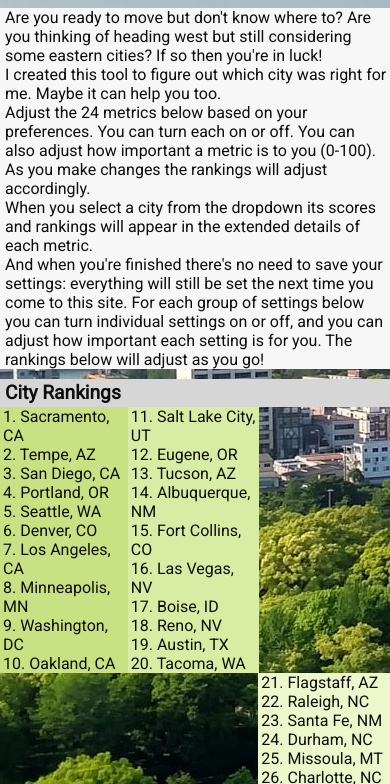
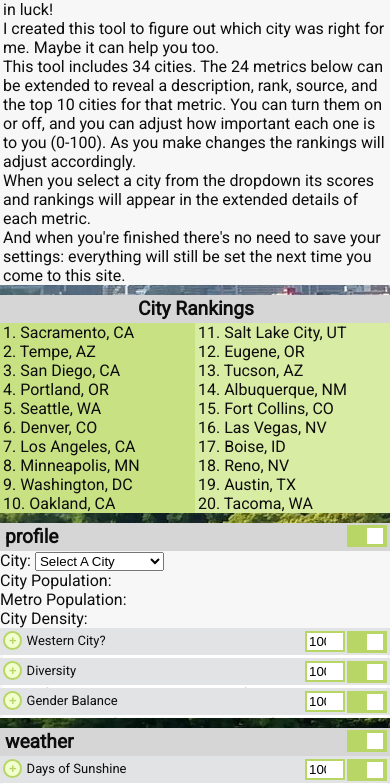
Before and after one commit to jeffbartelli/whereToGoV2.5, a plain HTML site: page index.html in a window 390 px wide. Shown: the part 102-886 px from the top of the page. Drawn offline with Linux system fonts and the light colour scheme.

Commit message:
2/11 responsive design, content updates

```diff
--- a/index.html
+++ b/index.html
@@ -14,14 +14,12 @@
   </section>
   <section id="intro">
     <!-- <div class="sectionHead"><label>Where To Live</label></div> -->
-      Are you ready to move but don't know where to? Are you thinking of heading west but still considering some eastern cities? If so then you're in luck!<br />
+      Are you ready to move but don't know where to? Maybe you want to head west, but want to know how those trendy eastern towns compare?
+      If so then you're in luck!<br />
       I created this tool to figure out which city was right for me. Maybe it can help you too.<br />
-      Adjust the 24 metrics below based on your preferences. You can turn each on or off. You can also adjust how important a metric is to you (0-100). As you make changes the rankings will adjust accordingly.<br />
+      This tool includes 34 cities. The 24 metrics below can be extended to reveal a description, rank, source, and the top 10 cities for that metric. You can turn them on or off, and you can adjust how important each one is to you (0-100). As you make changes the rankings will adjust accordingly.<br />
       When you select a city from the dropdown its scores and rankings will appear in the extended details of each metric.<br />
       And when you're finished there's no need to save your settings: everything will still be set the next time you come to this site.
-
-
-      For each group of settings below you can turn individual settings on or off, and you can adjust how important each setting is for you. The rankings below will adjust as you go!
   </section>
   <!-- Top10-30 is populated here from script.js -->
   <section id="topCities">
@@ -41,7 +39,7 @@
         <div id="metroPop"></div>
         <div id="popDensity"></div>
         <div id="westOrRest"></div>
-        <div id="percentWhite"></div>
+        <div id="diversity"></div>
         <div id="femaleRatio"></div>
       </div>
     </section>
@@ -85,10 +83,11 @@
   </div>
   <section id="footer">
     &copy; 2020 Jeff Bartelli.
-    Click <a href = "mailto: xxx@xxx.com">here</a> with suggestions for metrics to add in the next version of this tool. Please include a description of the metric and a datasource that covers all U.S. cities with a population of greater than 50,000. If the data is not available then I cannot incorporate it into the tool. Sorry!
+    Click <a href = "mailto: jeff.bartelli@zoho.com">here</a> with suggestions for metrics to add in the next version of this tool. Please include a description of the metric and a datasource that covers all U.S. cities with a population of greater than 50,000. If the data is not available then I cannot incorporate it into the tool. Sorry!
   </section>
 
   <script type="module" src="./js/sections.js"></script>
+  <script type="module" src="./js/utilities.js"></script>
   <script src="./js/data.js"></script>
   <script type="module" src="./js/rankings.js"></script>
 </body>
--- a/js/data.js
+++ b/js/data.js
@@ -5,7 +5,7 @@ const data = [
     cityPop:[559277],
     metroPop:[909906],
     popDensity:[2979],
-    percentWhite:[0.405],
+    diversity:[0.405],
     folfCourses:[6],
     distBeach:[658],
     sportRoutes:[134],
@@ -37,7 +37,7 @@ const data = [
     cityPop:[223154],
     metroPop:[691423],
     popDensity:[2812],
-    percentWhite:[0.802],
+    diversity:[0.802],
     folfCourses:[19],
     distBeach:[509],
     sportRoutes:[165],
@@ -69,7 +69,7 @@ const data = [
     cityPop:[693060],
     metroPop:[2853077],
     popDensity:[4530],
-    percentWhite:[0.54],
+    diversity:[0.54],
     folfCourses:[44],
     distBeach:[1022],
     sportRoutes:[1079],
@@ -101,7 +101,7 @@ const data = [
     cityPop:[166575],
     metroPop:[369519],
     popDensity:[3810],
-    percentWhite:[0.782],
+    diversity:[0.782],
     folfCourses:[10],
     distBeach:[66],
     sportRoutes:[74],
@@ -133,7 +133,7 @@ const data = [
     cityPop:[164207],
     metroPop:[339993],
     popDensity:[3025],
-    percentWhite:[0.789],
+    diversity:[0.789],
     folfCourses:[13],
     distBeach:[1083],
     sportRoutes:[362],
@@ -165,7 +165,7 @@ const data = [
     cityPop:[3976322],
     metroPop:[13310447],
     popDensity:[8484],
-    percentWhite:[0.285],
+    diversity:[0.285],
     folfCourses:[26],
     distBeach:[1],
     sportRoutes:[635],
@@ -197,7 +197,7 @@ const data = [
     cityPop:[420005],
     metroPop:[4679166],
     popDensity:[7528],
-    percentWhite:[0.277],
+    diversity:[0.277],
     folfCourses:[1],
     distBeach:[38],
     sportRoutes:[371],
@@ -229,7 +229,7 @@ const data = [
     cityPop:[639863],
     metroPop:[2424955],
     popDensity:[4795],
-    percentWhite:[0.704],
+    diversity:[0.704],
     folfCourses:[45],
     distBeach:[80],
     sportRoutes:[259],
@@ -261,7 +261,7 @@ const data = [
     cityPop:[245255],
     metroPop:[457667],
     popDensity:[2381],
-    percentWhite:[0.604],
+    diversity:[0.604],
     folfCourses:[10],
     distBeach:[231],
     sportRoutes:[945],
@@ -293,7 +293,7 @@ const data = [
     cityPop:[495234],
     metroPop:[2296418],
     popDensity:[5058],
-    percentWhite:[0.334],
+    diversity:[0.334],
     folfCourses:[35],
     distBeach:[101],
     sportRoutes:[500],
@@ -325,7 +325,7 @@ const data = [
     cityPop:[193744],
     metroPop:[1186187],
     popDensity:[1744],
-    percentWhite:[0.655],
+    diversity:[0.655],
     folfCourses:[9],
     distBeach:[704],
     sportRoutes:[2124],
@@ -357,7 +357,7 @@ const data = [
     cityPop:[704352],
     metroPop:[3798902],
     popDensity:[8391],
-    percentWhite:[0.643],
+    diversity:[0.643],
     folfCourses:[37],
     distBeach:[1],
     sportRoutes:[910],
@@ -389,7 +389,7 @@ const data = [
     cityPop:[211277],
     metroPop:[3798902],
     popDensity:[4249],
-    percentWhite:[0.566],
+    diversity:[0.566],
     folfCourses:[37],
     distBeach:[1],
     sportRoutes:[910],
@@ -421,7 +421,7 @@ const data = [
     cityPop:[182498],
     metroPop:[4661537],
     popDensity:[4570],
-    percentWhite:[0.591],
+    diversity:[0.591],
     folfCourses:[1],
     distBeach:[214],
     sportRoutes:[996],
@@ -453,7 +453,7 @@ const data = [
     cityPop:[530706],
     metroPop:[1016206],
     popDensity:[2341],
-    percentWhite:[0.45],
+    diversity:[0.45],
     folfCourses:[7],
     distBeach:[214],
     sportRoutes:[1611],
@@ -485,7 +485,7 @@ const data = [
     cityPop:[947890],
     metroPop:[2056405],
     popDensity:[3182],
-    percentWhite:[0.485],
+    diversity:[0.485],
     folfCourses:[47],
     distBeach:[200],
     sportRoutes:[30],
@@ -517,7 +517,7 @@ const data = [
     cityPop:[83875],
     metroPop:[148651],
     popDensity:[1824],
-    percentWhite:[0.419],
+    diversity:[0.419],
     folfCourses:[4],
     distBeach:[719],
     sportRoutes:[550],
@@ -549,7 +549,7 @@ const data = [
     cityPop:[632912],
     metroPop:[2155664],
     popDensity:[4660],
-    percentWhite:[0.442],
+    diversity:[0.442],
     folfCourses:[13],
     distBeach:[286],
     sportRoutes:[1209],
@@ -581,7 +581,7 @@ const data = [
     cityPop:[215973],
     metroPop:[556634],
     popDensity:[3645],
-    percentWhite:[0.809],
+    diversity:[0.809],
     folfCourses:[13],
     distBeach:[431],
     sportRoutes:[1],
@@ -613,7 +613,7 @@ const data = [
     cityPop:[71459],
     metroPop:[140908],
     popDensity:[1119],
-    percentWhite:[0.641],
+    diversity:[0.641],
     folfCourses:[6],
     distBeach:[346],
     sportRoutes:[878],
@@ -645,7 +645,7 @@ const data = [
     cityPop:[82825],
     metroPop:[654417],
     popDensity:[3200],
-    percentWhite:[0.614],
+    diversity:[0.614],
     folfCourses:[14],
     distBeach:[661],
     sportRoutes:[131],
@@ -677,7 +677,7 @@ const data = [
     cityPop:[413651],
     metroPop:[3551036],
     popDensity:[7664],
-    percentWhite:[0.612],
+    diversity:[0.612],
     folfCourses:[98],
     distBeach:[1237],
     sportRoutes:[47],
@@ -709,7 +709,7 @@ const data = [
     cityPop:[681170],
     metroPop:[6131977],
     popDensity:[11158],
-    percentWhite:[0.363],
+    diversity:[0.363],
     folfCourses:[2],
     distBeach:[100],
     sportRoutes:[200],
@@ -741,7 +741,7 @@ const data = [
     cityPop:[660388],
     metroPop:[1865298],
     popDensity:[1390],
-    percentWhite:[0.554],
+    diversity:[0.554],
     folfCourses:[29],
     distBeach:[447],
     sportRoutes:[1],
@@ -773,7 +773,7 @@ const data = [
     cityPop:[177571],
     metroPop:[551632],
     popDensity:[1295],
-    percentWhite:[0.569],
+    diversity:[0.569],
     folfCourses:[13],
     distBeach:[365],
     sportRoutes:[200],
@@ -805,7 +805,7 @@ const data = [
     cityPop:[89121],
     metroPop:[452319],
     popDensity:[1984],
-    percentWhite:[0.77],
+    diversity:[0.77],
     folfCourses:[23],
     distBeach:[268],
     sportRoutes:[70],
@@ -837,7 +837,7 @@ const data = [
     cityPop:[842051],
     metroPop:[2474314],
     popDensity:[2829],
-    percentWhite:[0.417],
+    diversity:[0.417],
     folfCourses:[44],
     distBeach:[211],
     sportRoutes:[1],
@@ -869,7 +869,7 @@ const data = [
     cityPop:[263016],
     metroPop:[559535],
     popDensity:[2450],
-    percentWhite:[0.394],
+    diversity:[0.394],
     folfCourses:[16],
     distBeach:[156],
     sportRoutes:[1],
@@ -901,7 +901,7 @@ const data = [
     cityPop:[458880],
     metroPop:[1302946],
     popDensity:[3211],
-    percentWhite:[0.542],
+    diversity:[0.542],
     folfCourses:[26],
     distBeach:[131],
     sportRoutes:[1],
@@ -933,7 +933,7 @@ const data = [
     cityPop:[42260],
     metroPop:[217273],
     popDensity:[2094],
-    percentWhite:[0.831],
+    diversity:[0.831],
     folfCourses:[9],
     distBeach:[300],
     sportRoutes:[14],
@@ -965,7 +965,7 @@ const data = [
     cityPop:[110506],
     metroPop:[407761],
     popDensity:[3339],
-    percentWhite:[0.77],
+    diversity:[0.77],
     folfCourses:[4],
     distBeach:[45],
     sportRoutes:[10],
@@ -997,7 +997,7 @@ const data = [
     cityPop:[66937],
     metroPop:[529657],
     popDensity:[3141],
-    percentWhite:[0.813],
+    diversity:[0.813],
     folfCourses:[20],
     distBeach:[0],
     sportRoutes:[1],
@@ -1029,7 +1029,7 @@ const data = [
     cityPop:[1406630],
     metroPop:[3317749],
     popDensity:[4326],
-    percentWhite:[0.428],
+    diversity:[0.428],
     folfCourses:[15],
     distBeach:[1],
     sportRoutes:[276],
@@ -1061,7 +1061,7 @@ const data = [
     cityPop:[72364],
     metroPop:[116130],
     popDensity:[2630],
-    percentWhite:[0.885],
+    diversity:[0.885],
     folfCourses:[8],
     distBeach:[627],
     sportRoutes:[100],
@@ -1389,9 +1389,9 @@ let metricDetails = [
   },
   {
     section:"profile",
-    id:"percentWhite",
-    metricName:"Percent White",
-    description:"The percent of a city's population that is classified as only white. Preference is placed on maximum diversity.",
+    id:"diversity",
+    metricName:"Diversity",
+    description:"Identifies cities with a high level of racial diversity based on the percent of a population that is white. The lower this percentage the higher a city's score.",
     source:"",
     score:null,
     scoreLabel:"% White: ",
@@ -1401,11 +1401,11 @@ let metricDetails = [
   {
     section:"profile",
     id:"femaleRatio",
-    metricName:"Female Population",
-    description:"What is the population difference between women and men?",
+    metricName:"Gender Balance",
+    description:"What percent of a city's population is female.",
     source:"http://www.bestplaces.net/docs/studies/solocities_gap1.aspx",
     score:null,
-    scoreLabel:"% +/- Women: ",
+    scoreLabel:"% female: ",
     weight:100,
     active:1
   }
--- /dev/null
+++ b/js/utilities.js
@@ -0,0 +1,5 @@
+let numberWithCommas = (x) => {
+  return x.toString().replace(/\B(?=(\d{3})+(?!\d))/g, ",");
+};
+
+export {numberWithCommas};
--- a/style.css
+++ b/style.css
@@ -1,3 +1,7 @@
+* {
+  box-sizing: border-box;
+}
+
 html {
   background-image: url("images/background2.jpg");
   background-repeat: no-repeat;
@@ -21,7 +25,6 @@ a {
 section {
   background-color: transparent;
   vertical-align: top;
-  padding: 0px;
   margin-bottom: 10px;
   position: relative;
 }
@@ -45,6 +48,7 @@ section {
 
 #intro {
   padding: 0 3px 0 5px;
+  background-color: #F7F7F7;
 }
 
 .sectionHead {
@@ -52,10 +56,6 @@ section {
   padding: 2px 3px 3px 5px;
   font-size: larger;
   font-weight: bold;
-}
-
-#intro {
-  background-color: #F7F7F7;
 }
 
 #footer {
@@ -68,37 +68,29 @@ section {
   top: 100px;
   z-index: 1;
   overflow: unset;
-  /* margin-bottom: 15px; */
-  /* background-color: white; */
 }
 
 #rankings {
-  display: inline-block;
+  display: table;
   width: 100%;
+  table-layout: fixed;
+}
+
+#rank10, #rank20, #rank30 {
+  display: table-cell;
+  padding-left: 3px;
 }
 
 #rank10 {
-  float:left;
   background-color: #C8E183;
-  width:32%;
-  height:auto;
-  padding-left: 3px;
 }
 
 #rank20 {
-  float:left;
   background-color: rgb(217, 236, 164);
-  width:33%;
-  height:auto;
-  padding-left: 3px;
 }
 
 #rank30 {
-  float:right;
   background-color: rgb(236, 248, 203);;
-  width:33%;
-  padding-left: 3px;
-  height:auto;
 }
 
 .dropdown {
@@ -233,7 +225,6 @@ input[type=number]{
   color: #738F28;
   text-align: left;
   padding: 0px 0px 2px 0px;
-  /* border-radius: 6px; */
   position: absolute;
   z-index: 2;
   list-style: none;
@@ -304,3 +295,52 @@ input:checked + .slider:before {
   -ms-transform: translateX(15px);
   transform: translateX(15px);
 }
+
+
+@media only screen and (max-width: 500px) {
+  html {
+    background-color: white;
+  }
+
+  #header {
+    height: 35px;
+  }
+
+  .headerTitle {
+    top: unset;
+    position: inherit;
+    float: right;
+  }
+
+  #intro {
+    padding: 0 3px 0 3px;
+  }
+
+  #topCities {
+    top: 35px;
+  }
+
+  #topCities .sectionHead {
+    text-align: center;
+  }
+
+  #rank30 {
+    display: none;
+  }
+
+  .metricHead {
+    font-size: small;
+  }
+
+  #profileTop {
+    height: 100%;
+  }
+
+  #city, #popDensity, #cityPop, #metroPop {
+    position: relative;
+    right: unset;
+    left: unset;
+    top: unset;
+    bottom: unset;
+  }
+}
```
Also changed, not shown: js/sections.js (+6 -8 lines).
